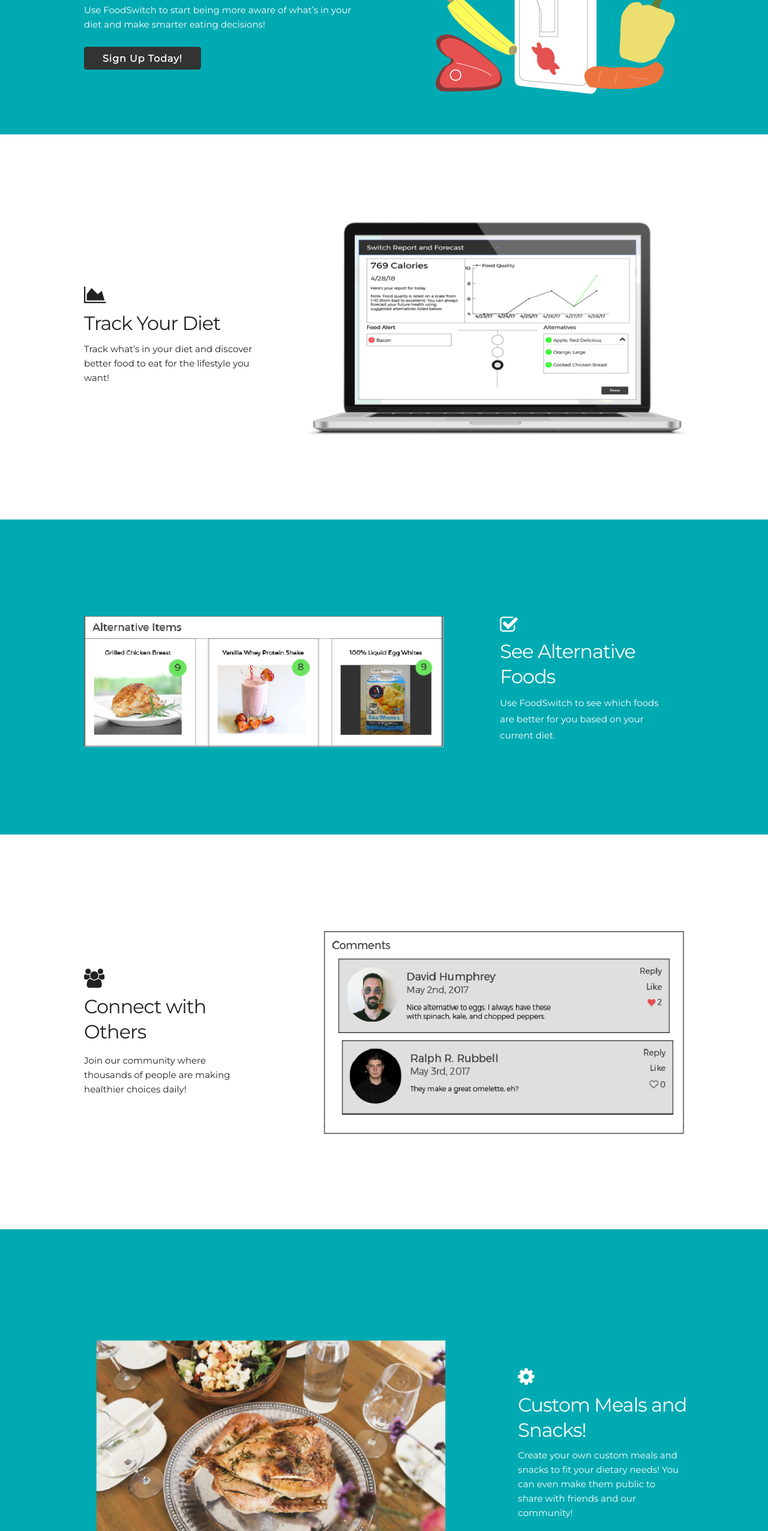
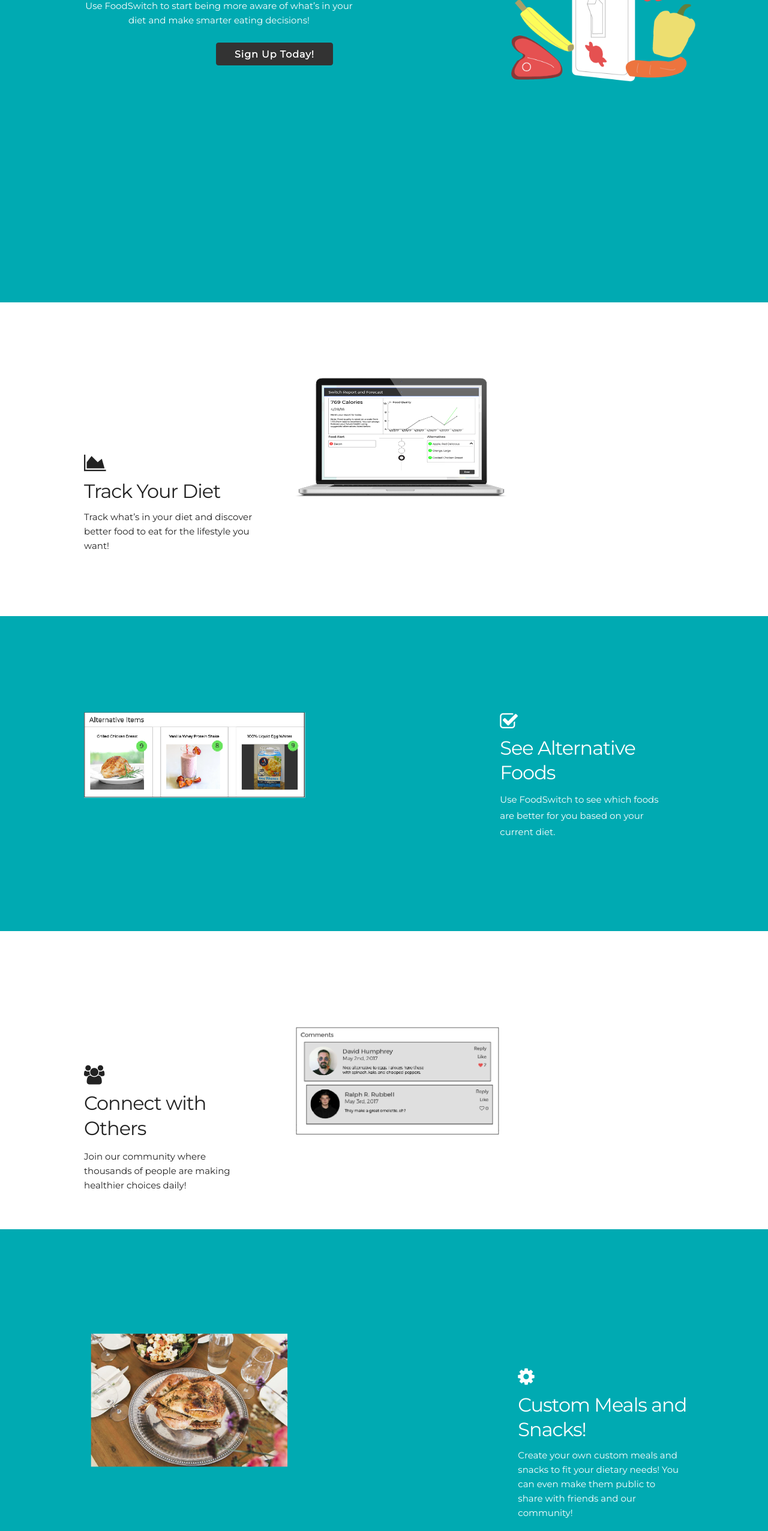
Before and after one commit to AidanH56/FoodSwitch, a plain HTML site: page index.html in a window 1280 px wide. Shown: the part 236-2788 px from the top of the page at 60% size. Drawn offline with Linux system fonts and the light colour scheme.

Commit message:
Finished most of mobile media query

```diff
--- a/css/style.css
+++ b/css/style.css
@@ -114,10 +114,6 @@
 
 .alt-foods-icon {
 	color: #FFFFFF;
-}
-
-.food-alt-image {
-
 }
 
 .alt-foods-header {
@@ -354,33 +350,187 @@
 /* Media Queries */
 
 /* Larger than mobile */
-@media (min-width: 400px) {
-	.hero-logo {
+@media (min-width: 25em) {
+	.hero {
+		height: 740px;
+	}
+
+	.search-bar {
+		visibility: hidden;
+	}
+
+	.nav-top {
+		margin-top: 27px;
+		background-color: #e16b3d;
+	}
+
+	.nav-top ul li {
+		padding: 0 3px 0;
+		font-size: 14px;
+	}
+
+	.SYDA-h3 {
+		text-align: center;
+	}
+
+	.hero-p {
+		text-align: center;
+	}
+
+	.hero-btn {
+		position: absolute;
+		margin-left: 21%;
+	}
+
+	.hero-illustration {
+		margin-left: 6%;
+		height: 14em;
+		margin-top: 4em;
+	}
+
+	.hero-btn {
+		position: absolute;
+		margin-left: 22%;
+	}
+
+	.diet-image {
+		height: 250px;
+	}
+
+	.food-alt-image {
+		height: 143px;
+	}
+
+	.community-image {
+		height: 180px;
+		margin-left: 6px;
+	}
+
+	.custom-meals-image {
+		height: 245px;
+		margin-right: 0px;
+	}
+
+	.box {
 		width: 50%;
+		margin-top: 20px;
+		height: 269px;
 	}
-	.search-bar {
-		width: 45%;
-		padding: -1px 10px;
-		margin-top: -0.5%;
+
+	.testimonial-quote {
+		width: 290px;
 	}
+
+	.testimonial-avatar {
+		height: 90px;
+	}
+
+	.copyright-info {
+		width: 200px;
+	}
+
+	.footer-links {
+		margin-top: -36.75%;
+	}
+
+	.copyright-info {
+		width: 200px;
+		font-size: 12px;
+	}
+
 }
 
 /* Larger than phablet (also point when grid becomes active) */
 @media (min-width: 550px) {
+	.diet-image {
+		max-width: 720px;
+		max-height: 447px;
+	}
+
+	.food-alt-image {
+		max-width: 600px;
+		max-height: 220px;
+	}
+
+	.community-image {
+		max-width: 602px;
+		max-height: 341px;
+	}
+
+	.custom-meals-image {
+		max-width: 652px;
+		max-height: 441px;
+	}
 
 }
 
 /* Larger than tablet */
 @media (min-width: 750px) {
+	.diet-image {
+		max-width: 720px;
+		max-height: 447px;
+	}
+
+	.food-alt-image {
+		max-width: 600px;
+		max-height: 220px;
+	}
+
+	.community-image {
+		max-width: 602px;
+		max-height: 341px;
+	}
+
+	.custom-meals-image {
+		max-width: 652px;
+		max-height: 441px;
+	}
 
 }
 
 /* Larger than desktop */
 @media (min-width: 1000px) {
+	.diet-image {
+		max-width: 720px;
+		max-height: 447px;
+	}
+
+	.food-alt-image {
+		max-width: 600px;
+		max-height: 220px;
+	}
+
+	.community-image {
+		max-width: 602px;
+		max-height: 341px;
+	}
+
+	.custom-meals-image {
+		max-width: 652px;
+		max-height: 441px;
+	}
 
 }
 
 /* Larger than Desktop HD */
 @media (min-width: 1200px) {
+	.diet-image {
+		max-width: 720px;
+		max-height: 447px;
+	}
 
+	.food-alt-image {
+		max-width: 600px;
+		max-height: 220px;
+	}
+
+	.community-image {
+		max-width: 602px;
+		max-height: 341px;
+	}
+
+	.custom-meals-image {
+		max-width: 652px;
+		max-height: 441px;
+	}
 }
--- a/index.html
+++ b/index.html
@@ -65,9 +65,9 @@ Date of completion:
 		<!-- Content for Hero -->
 		<div class="row">
 				<div class="eight columns hero-tagline">
-					<h3><span>SWITCH Your Diet Around!</span></h3>
+					<h3 class="SYDA-h3"><span>SWITCH Your Diet Around!</span></h3>
 					<p class="hero-p">Use FoodSwitch to start being more aware of what’s in your diet and make smarter eating decisions!</p>
-					<a href="signup.html" class=" button button-primary">Sign Up Today!</a>
+					<a href="signup.html" class=" button button-primary hero-btn">Sign Up Today!</a>
 				</div>
 				<div class="four columns hero-image">
 					<img class="hero-illustration" src="images/Lightswitch.png"/></a>
@@ -85,7 +85,7 @@ Date of completion:
 				<div class="four columns benefits-fs">
 					<ul>
 						<i class="fa fa-area-chart track-icon"></i>
-						<h3>Track Your Diet</h3>
+						<h3 class="track-diet-h3">Track Your Diet</h3>
 						<p class="track-diet-p">Track what’s in your diet and discover better food to eat for the lifestyle you want!</p>
 						</ul>
 				</div>
@@ -94,7 +94,7 @@ Date of completion:
 	<!-- Track Your Diet Image-->
 
 				<div class="eight columns">
-					<img class="diet-image" src="images/SWITCHLaptop.png" width="720" height="447" />
+					<img class="diet-image" src="images/SWITCHLaptop.png"/>
 				</div>
 		</div>
 </div>
@@ -104,7 +104,7 @@ Date of completion:
 	<div class="container c-alt-foods">
 			<div class="row alt-foods-section">
 					<div class="eight columns benefits-fs">
-						<img class="food-alt-image" src="images/AltItems.png" width="600" height="220" />
+						<img class="food-alt-image" src="images/AltItems.png"/>
 					</div>
 
 
@@ -136,7 +136,7 @@ Date of completion:
 
 	<!-- Connect with Others Image-->
 				<div class="eight columns benefits-fs">
-					<img class="community-image" src="images/Comments.png" width="602" height="341" />
+					<img class="community-image" src="images/Comments.png"/>
 				</div>
 		</div>
 </div>
@@ -146,7 +146,7 @@ Date of completion:
 	<div class="container">
 		<div class="row">
 				<div class="eight columns benefits-fs">
-					<img class="custom-meals-image" src="images/CustomMeals.png" height="441" width="652" />
+					<img class="custom-meals-image" src="images/CustomMeals.png"/>
 				</div>
 
 
```
